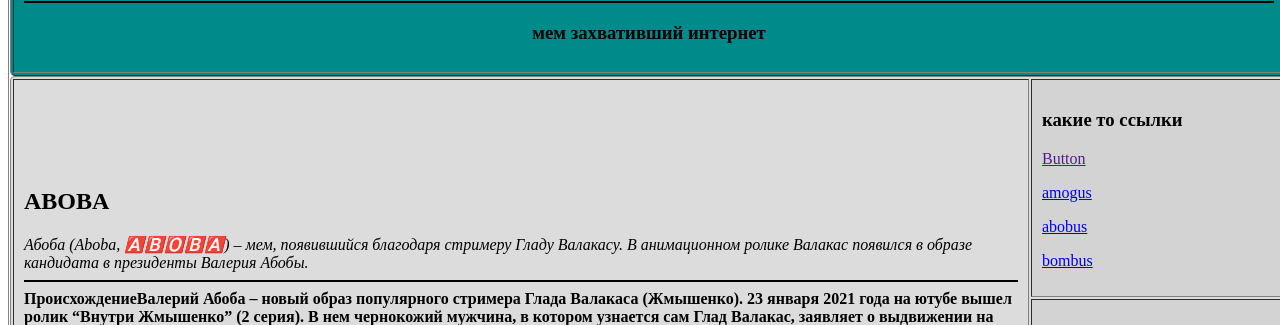
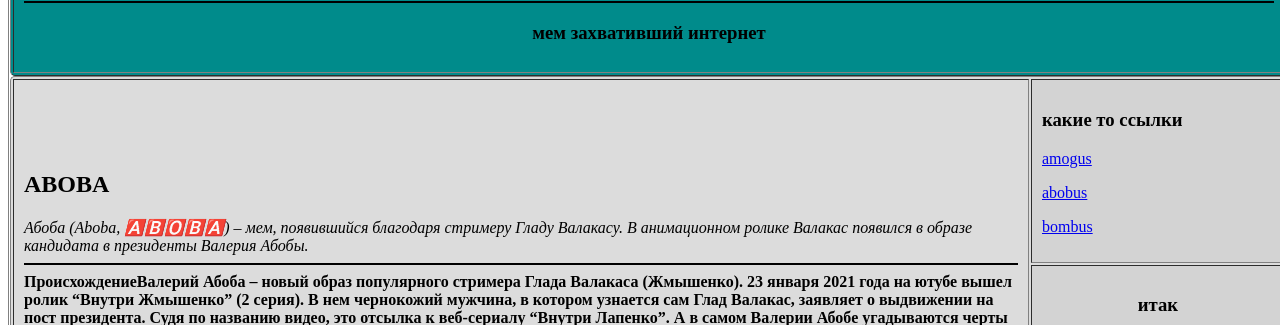
Before and after one commit to horeson/horeson.github.io, a plain HTML site: page index.html in a window 1280 px wide. Shown: the part 437-762 px from the top of the page. Drawn offline with Linux system fonts and the light colour scheme.

Commit message:
Update index.html

```diff
--- a/index.html
+++ b/index.html
@@ -70,20 +70,19 @@ style="width:80%">
 
 <td bgcolor="#D3D3D3">
 <h3>какие то ссылки</h3>
-<a href="" class="border-button">Button</a>
 <div>
 
-    <p><a class="button" href="file:///C:/Users/User/Desktop/1234/index.html">amogus</a></p>
-    <p><a class="button" href="file:///C:/Users/User/Desktop/nedo-site/amogus.html">abobus</a></p>
+    <p><a class="button" href="index.ht8ml">amogus</a></p>
+    <p><a class="button" href="amogus.html">abobus</a></p>
     <p><a class="button" href="https://yandex.ru/images/search?from=tabbar&text=aboba&pos=0&img_url=https%3A%2F%2Fpic.rutube.ru%2Fvideo%2Fac%2Ff2%2Facf2fdfd09bbf3bb5cd8b6e1a2eb62b6.jpg&rpt=simage">bombus</a></p>
 
 
 <!-- <p>
-<a href="file:///C:/Users/User/Desktop/1234/index.html">
+<a href="index.ht8ml">
 <span style="margin-left:5px;">amogus</span></a>
 </p> -->
 <!-- <p>
-<a href="file:///C:/Users/User/Desktop/nedo-site/amogus.html">
+<a href="amogus.html">
 <span style="margin-left:5px;">abobus</span;></a>
 </p>
 <p>
```
